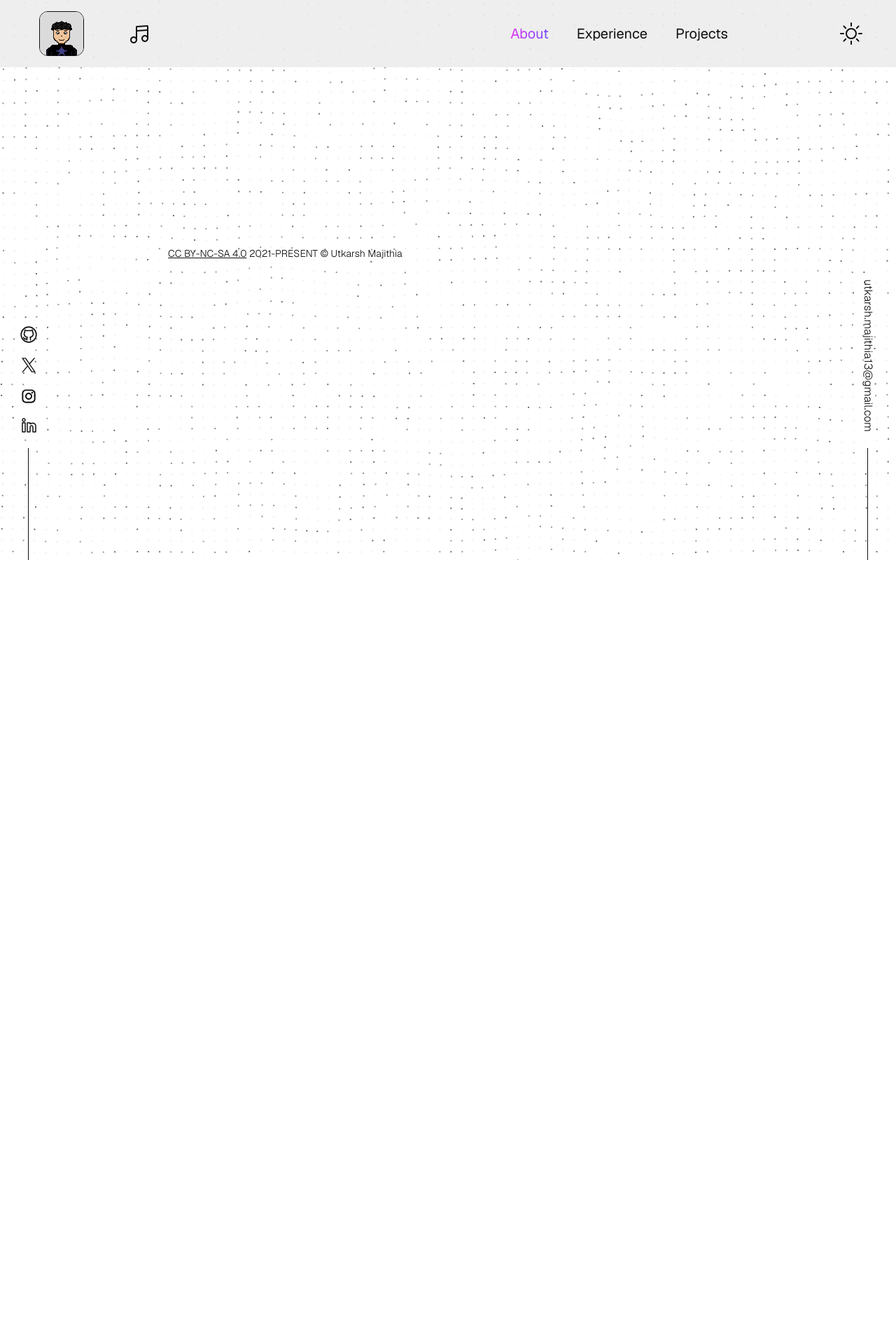
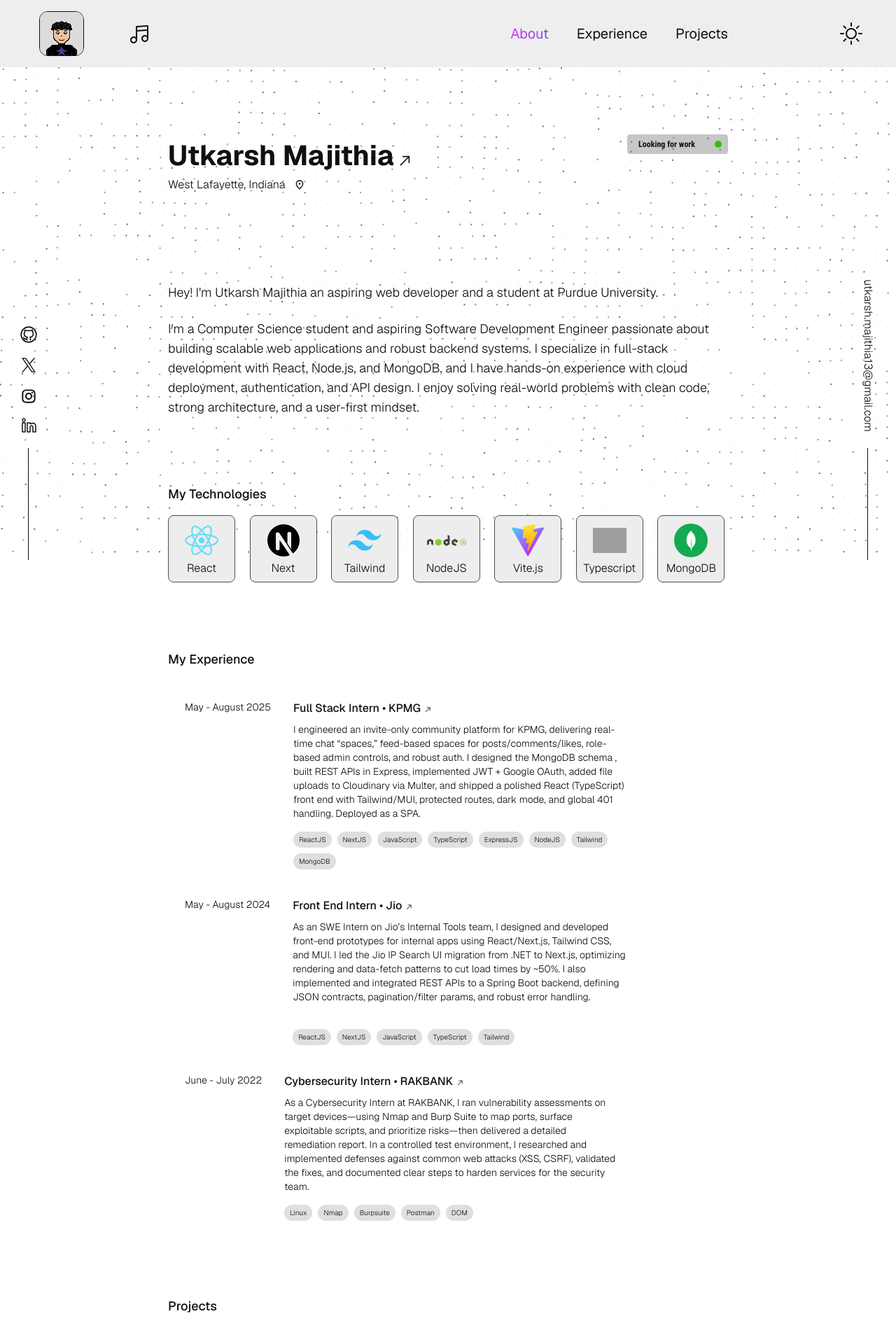
Before and after one commit to Utkarsh-M13/portfolio-frontend, a React (Vite) app: page / in a window 1280 px wide. Shown: the top 1920 px of the page at 70% size. Before the commit the page ends 800 px from the top, so only its background shows below. Built offline with nearby package versions, Linux system fonts and the light colour scheme; grey boxes are pictures that could not be loaded.

Commit message:
fix site

```diff
--- a/src/components/Cards.tsx
+++ b/src/components/Cards.tsx
@@ -1,3 +1,8 @@
+import Name from './Name'
+import Description from './Description'
+import Tech from './Tech'
+import Experience from './Experience'
+import Projects from './Projects'
 import Footer from './Footer'
 import { useEffect } from 'react'
 import { useScroll } from '../context/ScrollContext'
@@ -37,6 +42,11 @@ const Cards = () => {
 
   return (
     <div className={style}>
+      <Name></Name>
+      <Description></Description>
+      <Tech></Tech>
+      <Experience></Experience>
+      <Projects></Projects>
       <Footer></Footer>
     </div>
   )
--- a/src/components/Footer.tsx
+++ b/src/components/Footer.tsx
@@ -1,7 +1,7 @@
 
 const Footer = () => {
   return (
-    <div className="w-full h-fit flex justify-between mt-100 lg:mt-40 text-secondary font-light text-[10px] lg:text-[14px] ">
+    <div className="w-full h-fit flex justify-between mt-24 lg:mt-40 text-secondary font-light text-[10px] lg:text-[14px] ">
       <div className='text-left'>
         <a className='' href="https://creativecommons.org/licenses/by-nc-sa/4.0/">
       <span className='underline decoration-1'>CC BY-NC-SA 4.0</span> 2021-PRESENT ©</a> Utkarsh Majithia</div>
```
